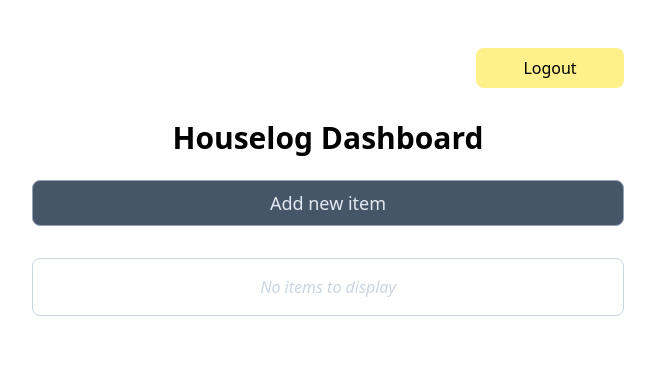
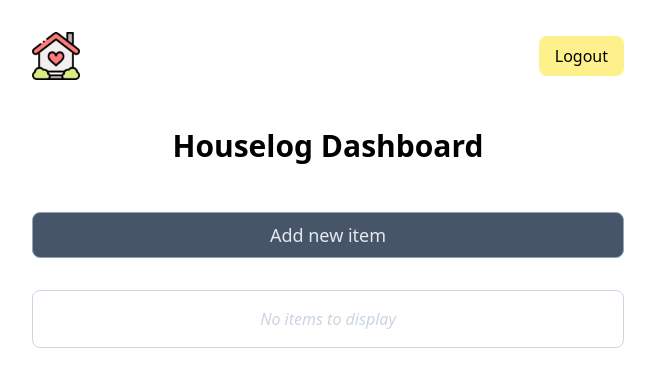
Before and after one commit to akliang/houselog, a Django app: page / in a window 1280 px wide. Shown: the top 387 px of the page, without its empty margins (312-967 px from the left). Run offline with Django 4.2, Linux system fonts and the light colour scheme; the visitor is signed in with stand-in values (Sample User, id 1); data that the repository does not hold is empty; some libraries are stand-ins or nearby versions.

Commit message:
improved base header

```diff
--- a/houselog/templates/houselog/base.html
+++ b/houselog/templates/houselog/base.html
@@ -1,3 +1,5 @@
+{% load static %}
+
 <html>
     <head>
         <meta name="viewport" content="width=device-width, initial-scale=1">
@@ -18,14 +20,22 @@
 
         <div class="w-screen md:w-2/3 xl:w-1/2 h-full mx-auto p-6">
             {% if not suppress_header %}
-                <a href="/logout">
-                    <div class="w-1/4 float-right bg-yellow-200 p-2 mt-6 mb-8 rounded-lg text-md text-center">Logout</div>
-                </a>
+                <div class="flex flex-row items-center mt-2 mb-12">
+                    <div>
+                        <img src="{% static 'home.png' %}" class="h-12">
+                    </div>
+                    <div class="ml-auto">
+                        <a href="/logout">
+                            <div class="bg-yellow-200 p-2 px-4 rounded-lg text-md">Logout</div>
+                        </a>
+                    </div>
+                </div>
+
 
                 <!-- make sure following items don't float with the Logout button -->
                 <div class="clear-both"></div>
 
-                <div class="text-3xl font-bold mb-6 text-center">
+                <div class="text-3xl font-bold mb-12 text-center">
                     Houselog Dashboard
                 </div>
             {% endif %}
```
